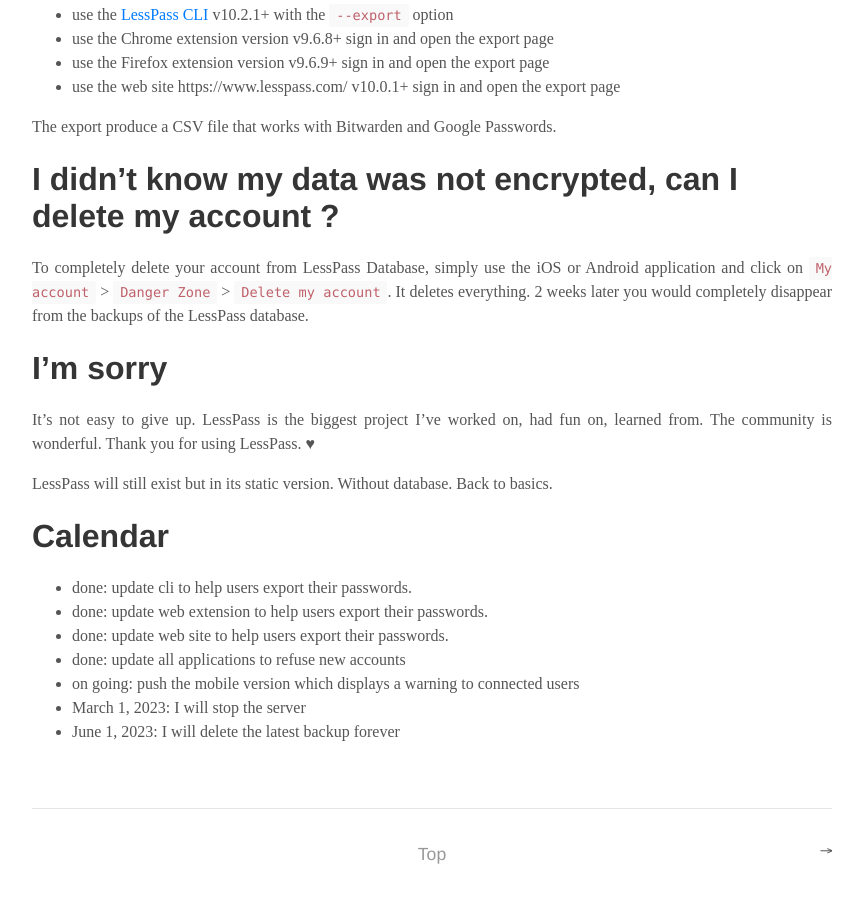
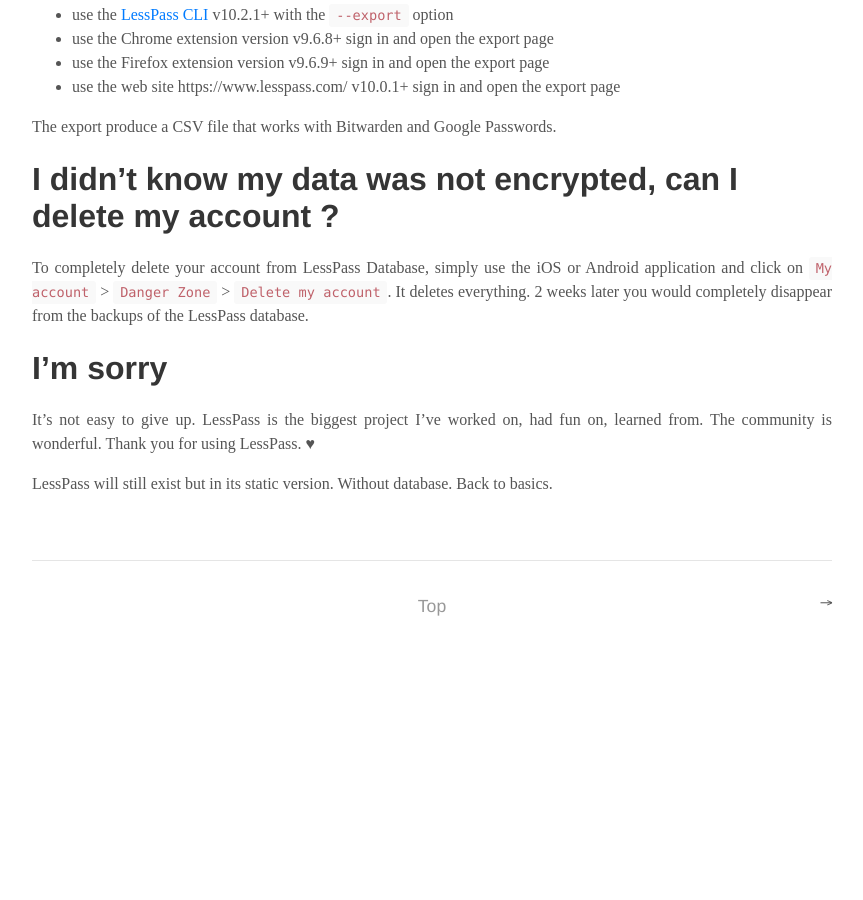
Before and after one commit to lesspass/blog, a Jekyll site: the page built from _posts/2022-12-29-decommissioning-lesspass-database.md, in a window 1280 px wide and 900 px high, scrolled down 1732 px. Shown: the whole window, without its empty margins (208-1071 px from the left). Built offline with Jekyll 4.4.1, drawn with Linux system fonts in a browser that asks for light colours; after the commit the page ends 2384 px from its top, so only the background shows below that; some of the changed text lies outside the part shown.

```diff
--- a/_posts/2022-12-29-decommissioning-lesspass-database.md
+++ b/_posts/2022-12-29-decommissioning-lesspass-database.md
@@ -68,13 +68,3 @@ To completely delete your account from LessPass Database, simply use the iOS or
 It's not easy to give up. LessPass is the biggest project I've worked on, had fun on, learned from. The community is wonderful. Thank you for using LessPass. ♥
 
 LessPass will still exist but in its static version. Without database. Back to basics.
-
-# Calendar
-
-- done: update cli to help users export their passwords.
-- done: update web extension to help users export their passwords.
-- done: update web site to help users export their passwords.
-- done: update all applications to refuse new accounts
-- on going: push the mobile version which displays a warning to connected users
-- March 1, 2023: I will stop the server
-- June 1, 2023: I will delete the latest backup forever
```
Also changed, not shown: other parts of _posts/2022-12-29-decommissioning-lesspass-database.md (+1 -1 lines).
